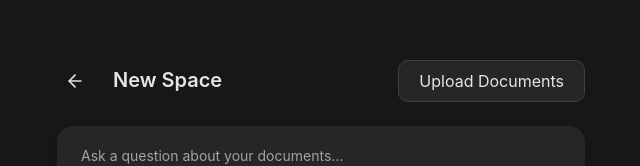
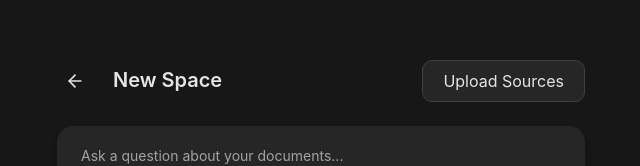
Before and after one commit to Jainex17/PaperTalk, a Next.js app in the folder frontend/: page /space/1 in a window 1280 px wide. Shown: the part 179-345 px from the top of the page, without its empty margins (319-959 px from the left). Built offline with nearby package versions, Linux system fonts and the light colour scheme; no server answers.

Commit message:
feat: update terminology in DocumentsModal and SpaceHeader; replace 'Document' with 'Source' for clarity

```diff
--- a/frontend/components/documents/DocumentsModal.tsx
+++ b/frontend/components/documents/DocumentsModal.tsx
@@ -132,7 +132,7 @@ export function DocumentsModal({
             <div className="bg-card rounded-2xl p-8 w-full max-w-4xl h-[50vh] flex flex-col" style={{ boxShadow: 'var(--shadow-2xl)' }}>
               <div className="flex items-center justify-between mb-6">
                 <h2 className="text-2xl font-semibold text-card-foreground">
-                  {showUploadOptions ? 'Upload Document' : 'Project files'}
+                  {showUploadOptions ? 'Upload Sources' : 'All Sources'}
                 </h2>
                 <div className="flex items-center gap-3">
                   <button
@@ -147,7 +147,7 @@ export function DocumentsModal({
                     ) : (
                       <>
                         <Upload className="w-4 h-4" />
-                        <span>Upload Document</span>
+                        <span>Upload Sources</span>
                       </>
                     )}
                   </button>
@@ -322,7 +322,7 @@ export function DocumentsModal({
                         <FileText className="w-12 h-12 text-muted-foreground mx-auto mb-3 opacity-50" />
                         <p className="text-sm text-muted-foreground">No files uploaded yet</p>
                         <p className="text-xs text-muted-foreground mt-1">
-                          Click &quot;Upload Document&quot; to get started
+                          Click &quot;Upload Sources&quot; to get started
                         </p>
                       </div>
                     )}
--- a/frontend/components/space/SpaceHeader.tsx
+++ b/frontend/components/space/SpaceHeader.tsx
@@ -78,9 +78,9 @@ export function SpaceHeader({ documentsCount, onOpenDocuments, onClearChat, show
           className="border border-border bg-secondary text-secondary-foreground py-2 px-5 rounded-xl hover:opacity-90 transition-all gap-2 cursor-pointer disabled:opacity-50 disabled:cursor-not-allowed flex items-center"
         >
           {loadingDocuments ? (
-            <span>Fetching documents...</span>
+            <span>Fetching sources...</span>
           ) : (
-            <span>{documentsCount > 0 ? `${documentsCount} document${documentsCount > 1 ? 's' : ''}` : 'Upload Documents'}</span>
+            <span>{documentsCount > 0 ? `${documentsCount} source${documentsCount > 1 ? 's' : ''}` : 'Upload Sources'}</span>
           )}
         </button>
       </div>
```
Also changed, not shown: 1 other file (tests, documents, lock files or other folders).
